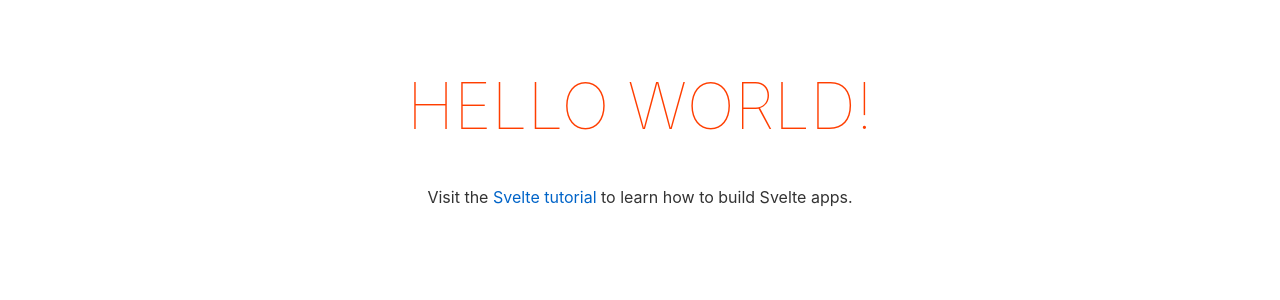
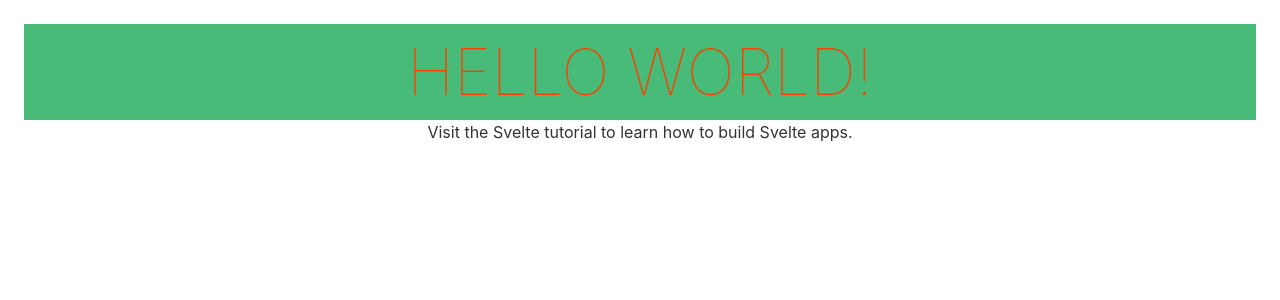
Before and after one commit to bami55/svelte-practice, a Svelte app: page / in a window 1280 px wide. Shown: the top 300 px of the page. Built offline with nearby package versions, Linux system fonts and the light colour scheme.

Commit message:
:art: TailwindCss

```diff
--- a/package.json
+++ b/package.json
@@ -13,7 +13,9 @@
     "rollup-plugin-livereload": "^2.0.0",
     "rollup-plugin-svelte": "^6.0.0",
     "rollup-plugin-terser": "^7.0.0",
-    "svelte": "^3.0.0"
+    "svelte": "^3.0.0",
+    "svelte-preprocess": "^4.5.2",
+    "tailwindcss": "^1.9.6"
   },
   "dependencies": {
     "sirv-cli": "^1.0.0"
--- a/rollup.config.js
+++ b/rollup.config.js
@@ -3,6 +3,8 @@ import resolve from '@rollup/plugin-node-resolve';
 import commonjs from '@rollup/plugin-commonjs';
 import livereload from 'rollup-plugin-livereload';
 import { terser } from 'rollup-plugin-terser';
+import sveltePreprocess from 'svelte-preprocess';
+import tailwind from 'tailwindcss';
 
 const production = !process.env.ROLLUP_WATCH;
 
@@ -43,7 +45,14 @@ export default {
 			// a separate file - better for performance
 			css: css => {
 				css.write('bundle.css');
-			}
+			},
+			preprocess: sveltePreprocess({
+				postcss: {
+					plugins: [
+						tailwind('./tailwind.config.js')
+					]
+				},
+			}),
 		}),
 
 		// If you have external dependencies installed from
--- a/src/App.svelte
+++ b/src/App.svelte
@@ -1,9 +1,11 @@
 <script>
+	import TailwindCss from './TailwindCss.svelte';
 	export let name;
 </script>
+<TailwindCss />
 
 <main>
-	<h1>Hello {name}!</h1>
+	<h1 class="bg-green-500">Hello {name}!</h1>
 	<p>Visit the <a href="https://svelte.dev/tutorial">Svelte tutorial</a> to learn how to build Svelte apps.</p>
 </main>
 
--- /dev/null
+++ b/src/TailwindCss.svelte
@@ -0,0 +1,5 @@
+<style global lang="postcss">
+  @tailwind base;
+  @tailwind components;
+  @tailwind utilities;
+</style>
--- /dev/null
+++ b/tailwind.config.js
@@ -0,0 +1,20 @@
+const production = !process.env.ROLLUP_WATCH;
+module.exports = {
+  future: {
+    // removeDeprecatedGapUtilities: true,
+    // purgeLayersByDefault: true,
+  },
+  purge: {
+    content: [
+      "./src/**/*.svelte",
+      "./public/**/*.html"
+    ],
+    css: ["./public/**/*.css"],
+    enabled: production // disable purge in dev
+  },
+  theme: {
+    extend: {},
+  },
+  variants: {},
+  plugins: [],
+};
```
Also changed, not shown: 1 other file (tests, documents, lock files or other folders).
